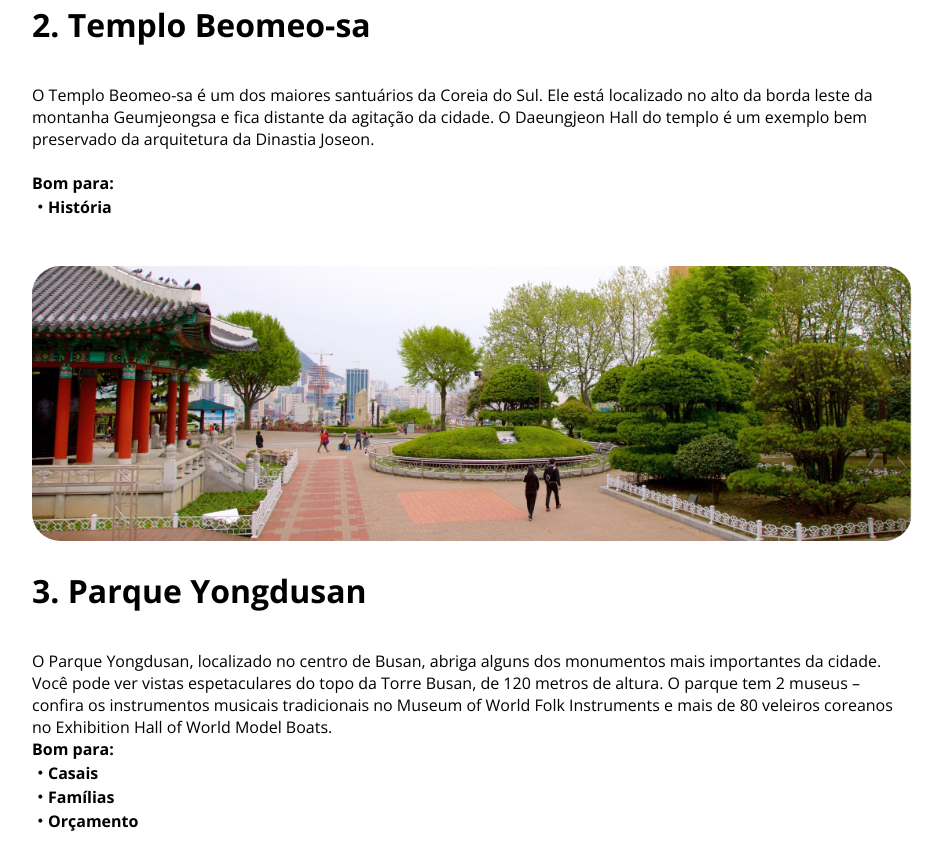
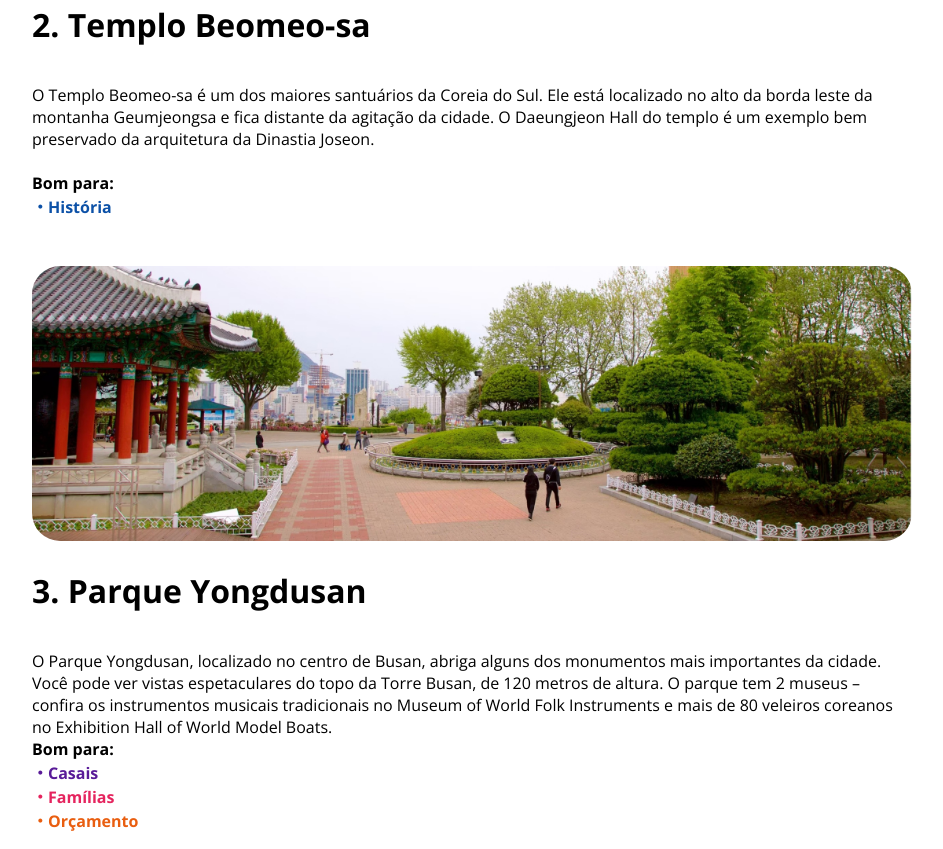
Before and after one commit to anaamooraes/projeto-turistico, a plain HTML site: page index.html in a window 1280 px wide. Shown: the part 2111-2960 px from the top of the page, without its empty margins (128-1071 px from the left). Drawn offline with nearby package versions, Linux system fonts and the light colour scheme.

Commit message:
aplicando as cores nas linhas

```diff
--- a/index.html
+++ b/index.html
@@ -44,7 +44,8 @@
         <p>O Templo Haedong Yonggungsa é um templo budista localizado no extremo nordeste de Busan. Construído em 1376, é um dos poucos templos na Coreia construídos à beira-mar – você pode desfrutar de vistas do Mar do Leste de um lado e de belas montanhas do outro. <br><br>
 
         <strong>Bom para:<br>
-        ・História</p></strong>
+        <p class="historia">・História </strong></p>
+        </p>
       </li>
 
       <img src="./assets/terceiraimagem.jpg" alt="Templo Beomeo-sa, um dos maiores santuários da Coreia do Sul">
@@ -53,7 +54,8 @@
         <p>O Templo Beomeo-sa é um dos maiores santuários da Coreia do Sul. Ele está localizado no alto da borda leste da montanha Geumjeongsa e fica distante da agitação da cidade. O Daeungjeon Hall do templo é um exemplo bem preservado da arquitetura da Dinastia Joseon.<br><br>
 
         <strong>Bom para:<br>
-        ・História</p></strong>
+        <p class="historia">・História</strong></p>
+        </p>
       </li>
 
       <img src="./assets/quartaimagem.jpg" alt="Parque Yongdusan, localizado no centro de Busan">
@@ -62,9 +64,10 @@
       <p>O Parque Yongdusan, localizado no centro de Busan, abriga alguns dos monumentos mais importantes da cidade. Você pode ver vistas espetaculares do topo da Torre Busan, de 120 metros de altura. O parque tem 2 museus – confira os instrumentos musicais tradicionais no Museum of World Folk Instruments e mais de 80 veleiros coreanos no Exhibition Hall of World Model Boats.<br>
 
       <strong>Bom para:<br>
-     ・Casais<br>
-     ・Famílias<br>
-     ・Orçamento<br></strong></p>
+     <p class="linha1">・Casais<br></p>
+     <p class="linha2">・Famílias<br></p>
+     <p class="linha3">・Orçamento<br></strong></p>
+    </p>
     </li>
   </ol>
 
--- a/style.css
+++ b/style.css
@@ -82,8 +82,22 @@ ol img{
   margin-bottom: 64px;
   padding-bottom: 64px;
   text-align: justify;
+ }
 
+ .historia {
+  color: #0c51a7;
+ }
 
+ .linha1 {
+  color: #591b98;
+ }
+
+ .linha2 {
+  color: #e5245e;
+ }
+
+ .linha3 {
+  color: #e95e10;
  }
 
  hr {
```
